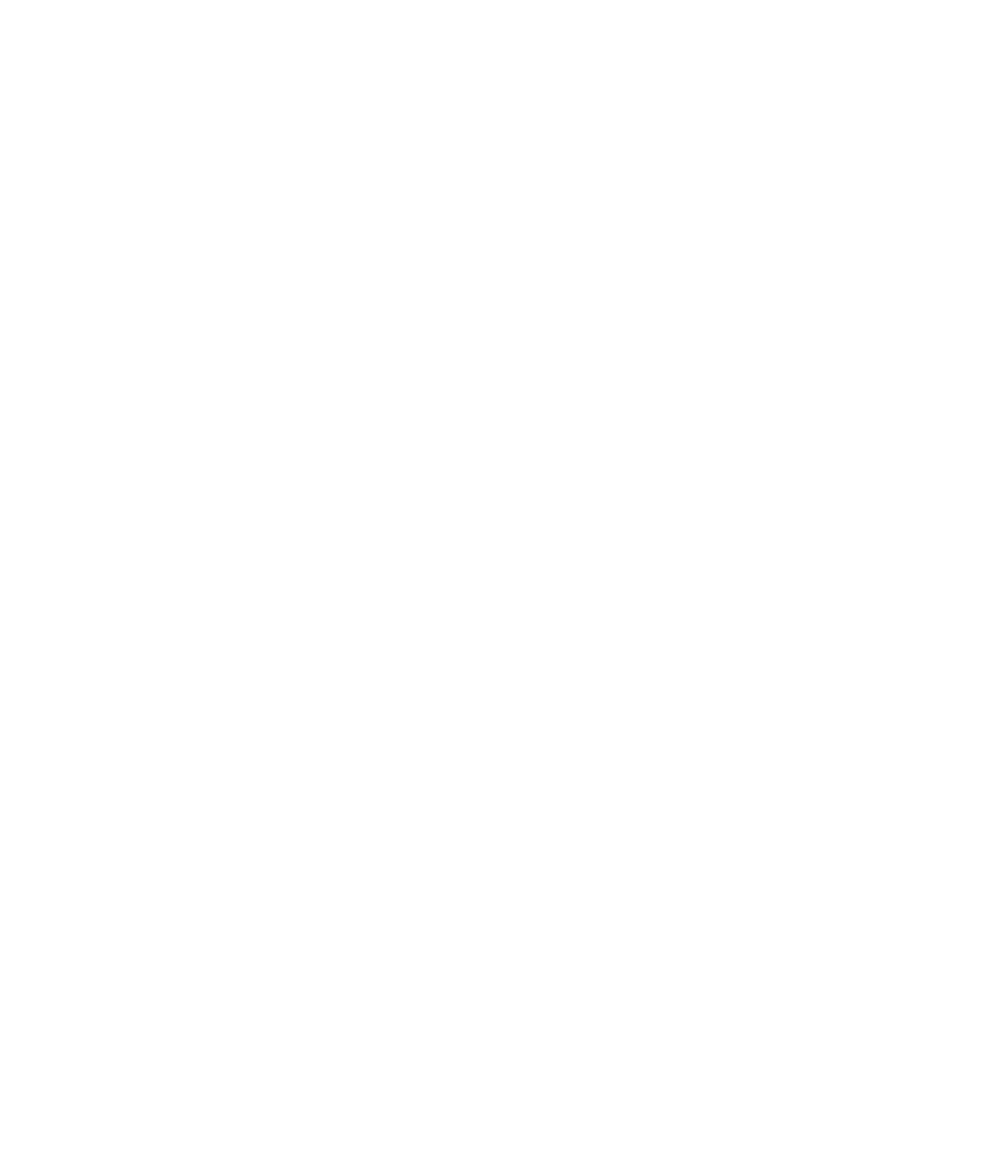
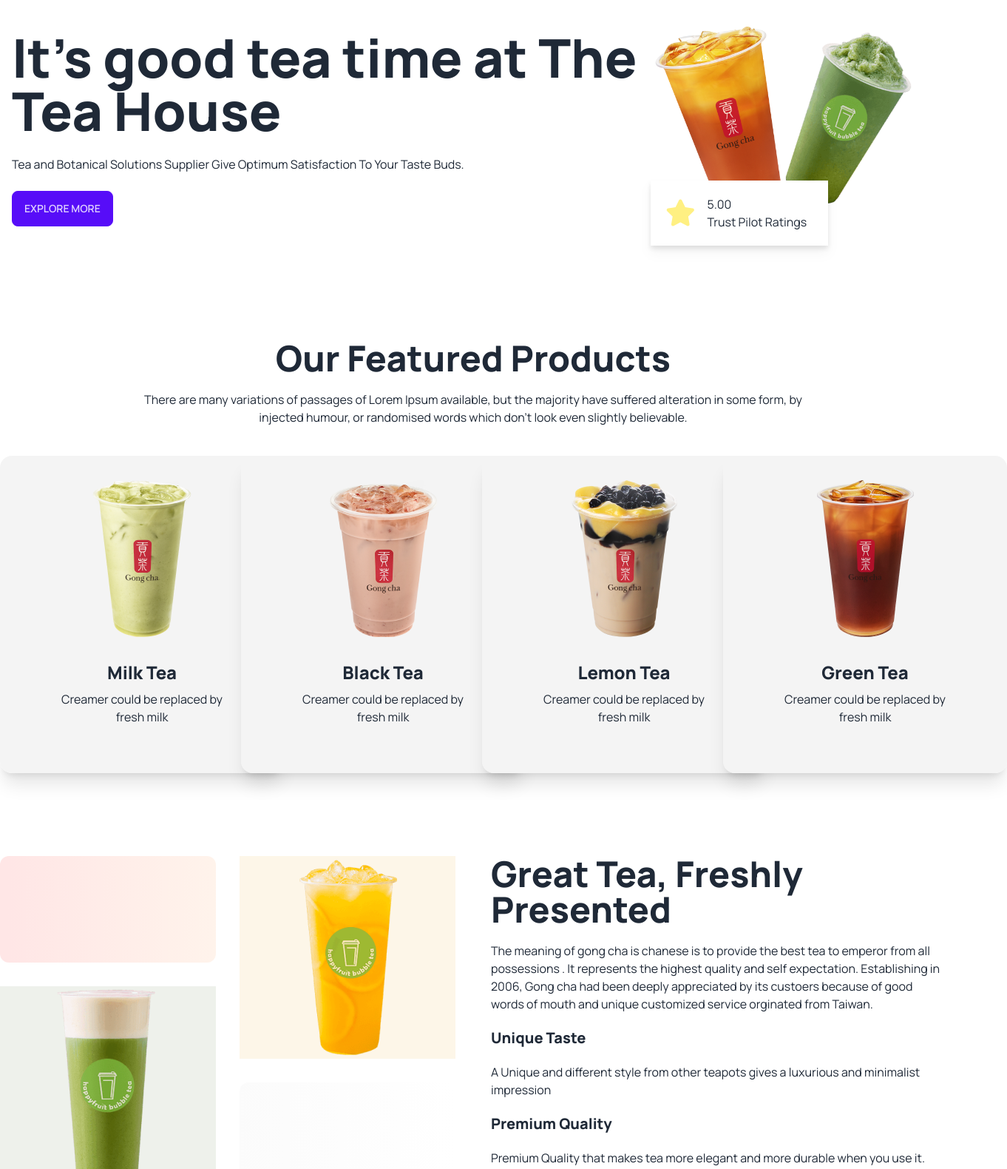
Before and after one commit to mokarrom17/tea-house-daisyui, a plain HTML site: page index.html in a window 1280 px wide. Shown: the top 1580 px of the page at 74% size, 1362 px wide, since content can reach past the window. Before the commit the page ends 800 px from the top, so only its background shows below. Drawn offline with nearby package versions, Linux system fonts and the light colour scheme.

Commit message:
main section respinsive

```diff
--- a/index.html
+++ b/index.html
@@ -20,6 +20,9 @@
         }
     </style>
 
+    <!-- Font awesome -->
+    <script src="https://kit.fontawesome.com/4577a2b11b.js" crossorigin="anonymous"></script>
+
     <!-- Tailwind custom color -->
     <script>
         tailwind.config = {
@@ -36,11 +39,105 @@
 </head>
 
 <body class="font-manrope">
-    <header>
+    <header class="container mx-auto">
+        <div class="hero">
+            <div class="hero-content flex-col lg:flex-row-reverse">
+                <div>
+                    <img src="/images/banner.png" class="max-w-sm" />
+                    <!-- Ratings -->
+                    <div class=" -mt-16 flex items-center gap-4 drop-shadow-lg bg-white p-5 w-60">
+                        <i class="text-4xl text-[#FFF082] fa-solid fa-star"></i>
+                        <div>
+                            <h3 class="tex-3xl">5.00</h3>
+                            <p>Trust Pilot Ratings</p>
+                        </div>
+                    </div>
+                </div>
+                <div>
+                    <h1 class="text-7xl font-extrabold">It's good
+                        tea time at The Tea House</h1>
+                    <p class="py-6">Tea and Botanical Solutions Supplier Give Optimum Satisfaction To Your Taste Buds.
+                    </p>
+                    <button class="btn btn-primary">Explore More</button>
+                </div>
+            </div>
+        </div>
+    </header>
+    <main class="container mx-auto">
+        <!-- Feature section -->
+        <section class="text-center my-28">
+            <h2 class="text-5xl font-extrabold mb-5">Our Featured Products</h2>
+            <p class="lg:max-w-4xl mb-10 mx-auto">There are many variations of passages of Lorem Ipsum available, but the
+                majority have suffered alteration in some form, by injected humour, or randomised words which don't look
+                even slightly believable.
+            </p>
+            <!-- Feature tea card section -->
+            <div class="grid gap-6 grid-cols-1 md:grid-cols-2 lg:grid-cols-4">
+                <!-- first card -->
+                <div class="card w-96 p-8 bg-gradient-to-r from-[#F4F4F4] to-[#f4f4f4]  shadow-xl">
+                    <figure><img  src="/images/tea-1.png" alt="" /></figure>
+                    <div class="card-body justify-center">
+                        <h2 class="text-2xl font-extrabold">Milk Tea</h2>
+                        <p>Creamer could be replaced by fresh milk</p>
+                    </div>
+                </div>
+                <!-- second card -->
+                <div class="card w-96 p-8 bg-gradient-to-r from-[#F4F4F4] to-[#f4f4f4]  shadow-xl">
+                    <figure><img  src="/images/tea-2.png" alt="" /></figure>
+                    <div class="card-body justify-center">
+                        <h2 class="text-2xl font-extrabold">Black Tea</h2>
+                        <p>Creamer could be replaced by fresh milk</p>
+                    </div>
+                </div>
+                <!-- third card -->
+                <div class="card w-96 p-8 bg-gradient-to-r from-[#F4F4F4] to-[#f4f4f4]  shadow-xl">
+                    <figure><img  src="/images/tea-3.png" alt="" /></figure>
+                    <div class="card-body justify-center">
+                        <h2 class="text-2xl font-extrabold">Lemon Tea</h2>
+                        <p>Creamer could be replaced by fresh milk</p>
+                    </div>
+                </div>
+                <!-- forth card -->
+                <div class="card w-96 p-8 bg-gradient-to-r from-[#F4F4F4] to-[#f4f4f4]  shadow-xl">
+                    <figure><img  src="/images/tea-4.png" alt="" /></figure>
+                    <div class="card-body justify-center">
+                        <h2 class="text-2xl font-extrabold">Green Tea</h2>
+                        <p>Creamer could be replaced by fresh milk</p>
+                    </div>
+                </div>
+            </div>
+        </section>
+        <!-- Great Tea, Freshly Presented -->
+        <section class="flex gap-12 flex-col md:flex-row">
+            <!-- Photo -->
+            <div class="grid gap-8 grid-cols-1 md:grid-cols-2 flex-1">
+                <div class="rounded-xl h-36 opacity-10 bg-gradient-to-r from-[#F00] to-[#FF8938] "></div>
+                <div class="row-span-2 bg-[#E6A6231A] flex justify-center items-center">
+                    <img src="images/fresh-1.png" alt="">
+                </div>
+                <div class="row-span-2 bg-[#5776391A] flex justify-center items-center">
+                    <img src="images/fresh-2.png" alt="">
+                </div>
+                <div class="rounded-xl h-36 opacity-10 bg-gradient-to-r from-[#D9D9D9] to-[#FFFFFF] "></div>
 
-    </header>
-    <main>
+            </div>
+            <!-- Content  -->
+            <div class="space-y-5 flex-1">
+                <h3 class="text-5xl font-extrabold">Great Tea, Freshly <br> Presented</h3>
+                <p>
+                    The meaning of gong cha is chanese is to provide the best tea to emperor from all possessions . It represents the highest quality and self expectation. Establishing in 2006, Gong cha had been deeply appreciated by its custoers  because of good words of mouth and unique customized service orginated from Taiwan.
+                </p>
+                <h4 class="text-xl font-extrabold mt-8">Unique Taste</h4>
+                <p>
+                    A Unique and different style from other teapots gives a luxurious and minimalist impression
+                </p>
+                <h4 class="text-xl font-extrabold">Premium Quality</h4>
+                <p>
+                    Premium Quality that makes tea more elegant and more durable when you use it.
+                </p>
 
+            </div>
+        </section>
     </main>
     <footer>
 
```
